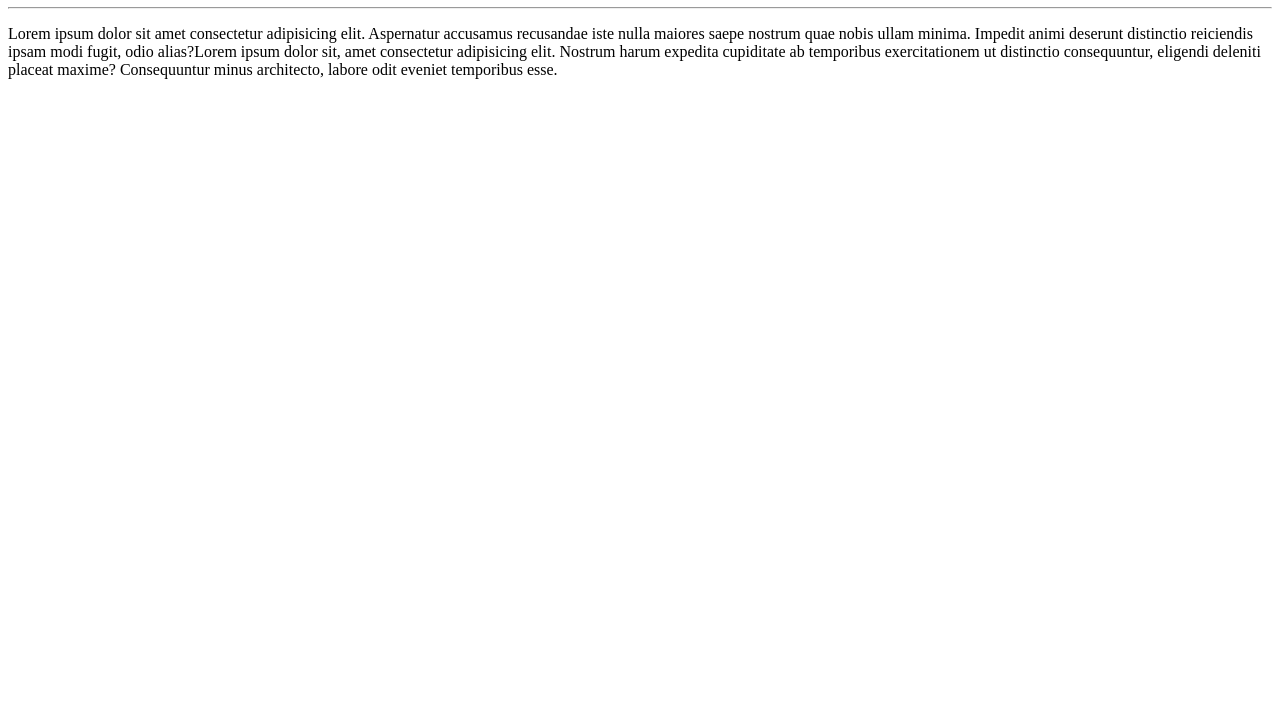
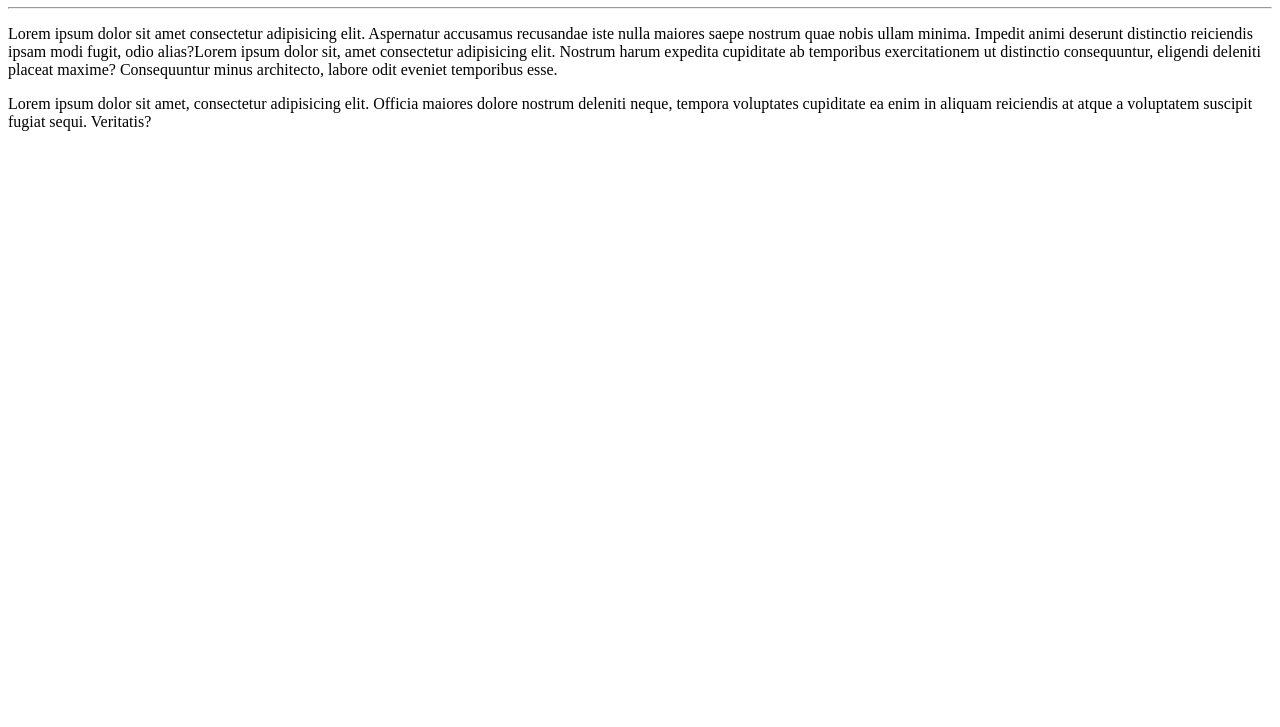
Before and after one commit to Ronaldo913/Ola-mundo, a plain HTML site: page Site-exemplo/index.html in a window 1280 px wide. Shown: the part 73-800 px from the top of the page. Drawn offline with Linux system fonts and the light colour scheme.

Commit message:
adicionei um parágrafo

```diff
--- a/Site-exemplo/index.html
+++ b/Site-exemplo/index.html
@@ -10,5 +10,6 @@
     <h1>Olá, mundo!</h1>
     <hr>
     <p>Lorem ipsum dolor sit amet consectetur adipisicing elit. Aspernatur accusamus recusandae iste nulla maiores saepe nostrum quae nobis ullam minima. Impedit animi deserunt distinctio reiciendis ipsam modi fugit, odio alias?Lorem ipsum dolor sit, amet consectetur adipisicing elit. Nostrum harum expedita cupiditate ab temporibus exercitationem ut distinctio consequuntur, eligendi deleniti placeat maxime? Consequuntur minus architecto, labore odit eveniet temporibus esse.</p>
+    <p>Lorem ipsum dolor sit amet, consectetur adipisicing elit. Officia maiores dolore nostrum deleniti neque, tempora voluptates cupiditate ea enim in aliquam reiciendis at atque a voluptatem suscipit fugiat sequi. Veritatis?</p>
 </body>
 </html>
```
